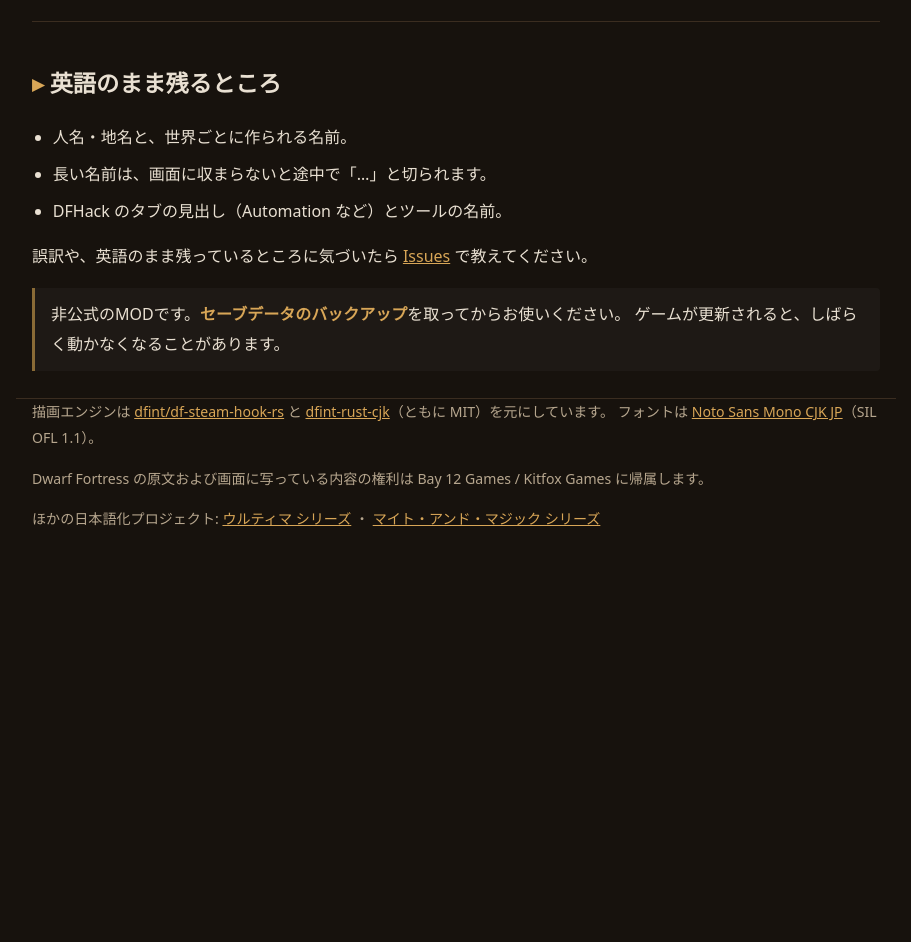
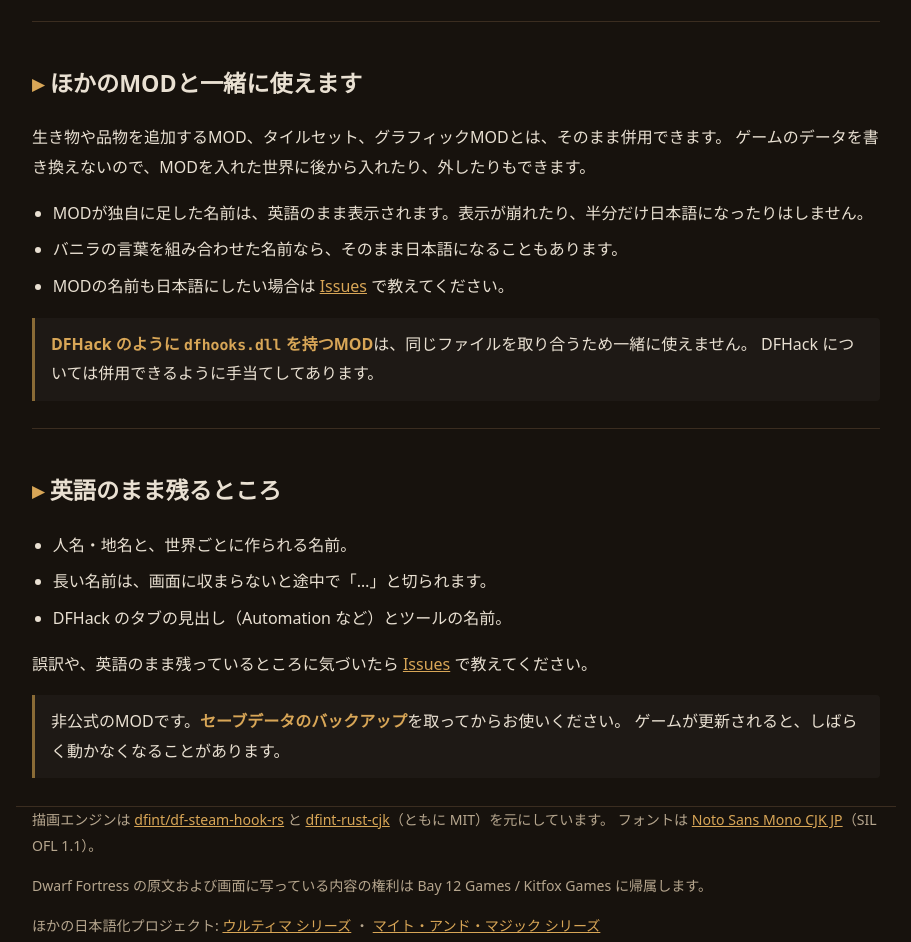
Before and after one commit to higesho/df-ja, a plain HTML site: page docs/index.html in a window 1280 px wide. Shown: the part 2290-3232 px from the top of the page, without its empty margins (184-1095 px from the left). Before the commit the page ends 2836 px from the top, so only its background shows below. Drawn offline with Linux system fonts and the light colour scheme.

Commit message:
ほかのMODとの併用について説明を足す
紹介ページ・README（英語／日本語）・同梱の説明書2つに、
raw追加系MODとはそのまま併用できること、MODの名前は英語のまま
残ること、dfhooks.dll を持つMODとは併用できないことを記載。

Co-Authored-By: Claude Opus 5 <noreply@anthropic.com>

```diff
--- a/docs/index.html
+++ b/docs/index.html
@@ -186,6 +186,23 @@
   </section>
 
   <section>
+    <h2>ほかのMODと一緒に使えます</h2>
+    <p>
+      生き物や品物を追加するMOD、タイルセット、グラフィックMODとは、そのまま併用できます。
+      ゲームのデータを書き換えないので、MODを入れた世界に後から入れたり、外したりもできます。
+    </p>
+    <ul>
+      <li>MODが独自に足した名前は、英語のまま表示されます。表示が崩れたり、半分だけ日本語になったりはしません。</li>
+      <li>バニラの言葉を組み合わせた名前なら、そのまま日本語になることもあります。</li>
+      <li>MODの名前も日本語にしたい場合は <a href="https://github.com/higesho/df-ja/issues">Issues</a> で教えてください。</li>
+    </ul>
+    <div class="note">
+      <strong>DFHack のように <code>dfhooks.dll</code> を持つMOD</strong>は、同じファイルを取り合うため一緒に使えません。
+      DFHack については併用できるように手当てしてあります。
+    </div>
+  </section>
+
+  <section>
     <h2>英語のまま残るところ</h2>
     <ul>
       <li>人名・地名と、世界ごとに作られる名前。</li>
```
Also changed, not shown: docs/README.txt, docs/はじめにお読みください.txt, 2 other files.
